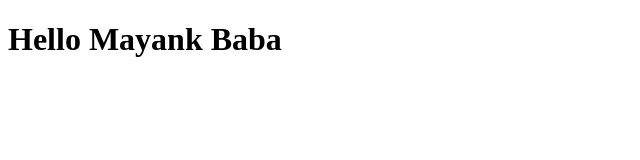
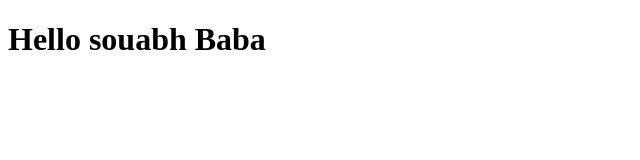
Before and after one commit to sg877/demo, a plain HTML site: page index.html in a window 1280 px wide. Shown: the whole page, without its empty margins (0-640 px from the left). Drawn offline with Linux system fonts and the light colour scheme.

Commit message:
vishaol bhai amar rhe

```diff
--- a/index.html
+++ b/index.html
@@ -7,6 +7,6 @@
     <title>Document</title>
 </head>
 <body>
-    <h1>Hello Mayank Baba</h1>
+    <h1>Hello souabh Baba</h1>
 </body>
 </html>
```
